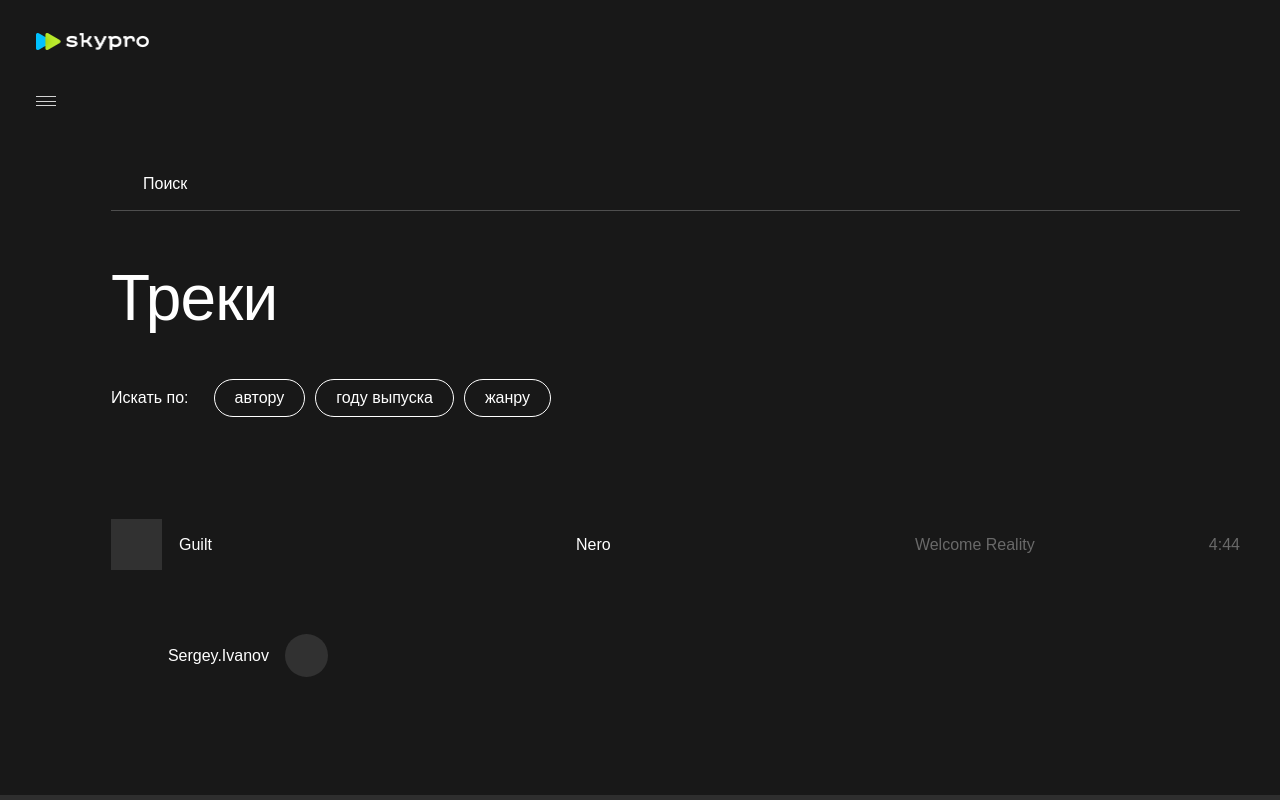
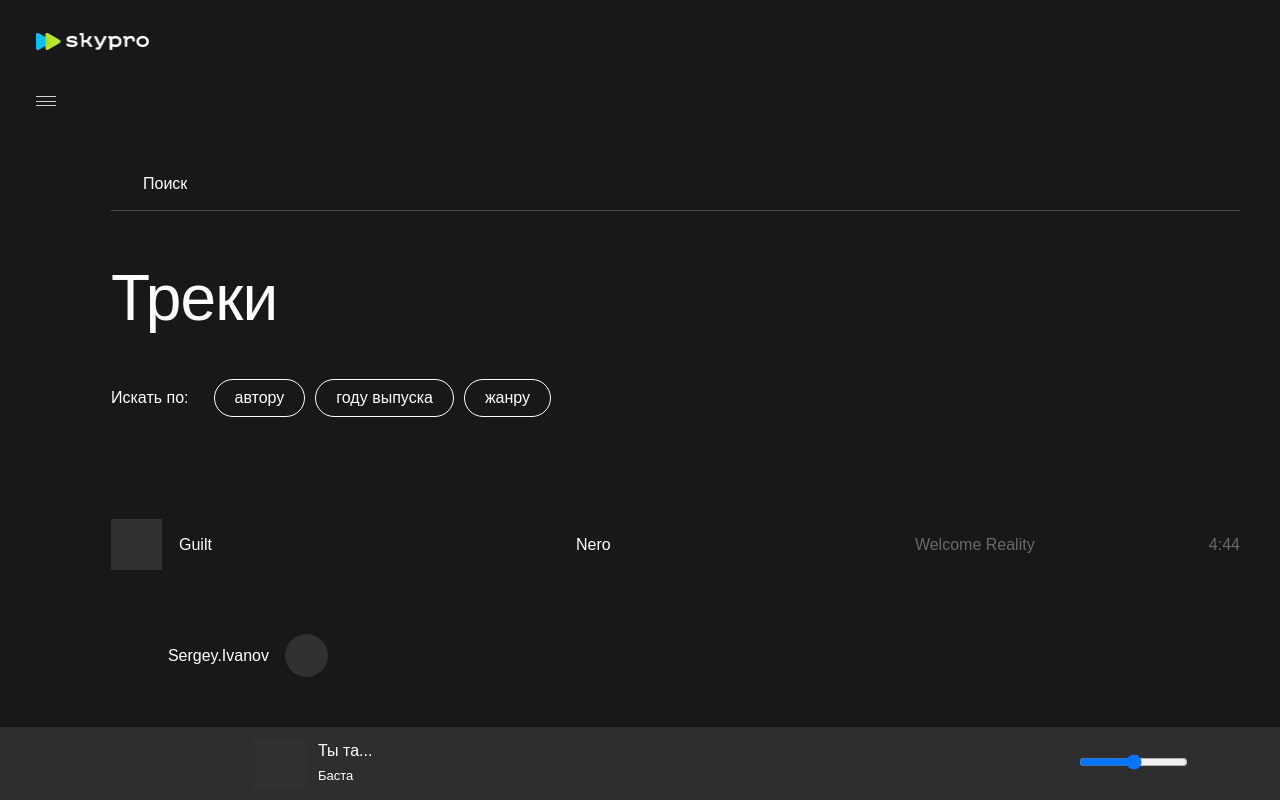
Before and after one commit to EeCh3/musical_service, a React (Create React App) app: page / in a window 1280 px wide. Built offline with nearby package versions, Linux system fonts and the light colour scheme.

Commit message:
fixed musical player

```diff
--- a/src/musicPlayer.js
+++ b/src/musicPlayer.js
@@ -26,7 +26,6 @@ const BarContent = styled.div`
 
 const BarPlayerProgress = styled.div`
   width: 100%;
-  height: 5px;
   background: #2E2E2E;
 `;
 
```
